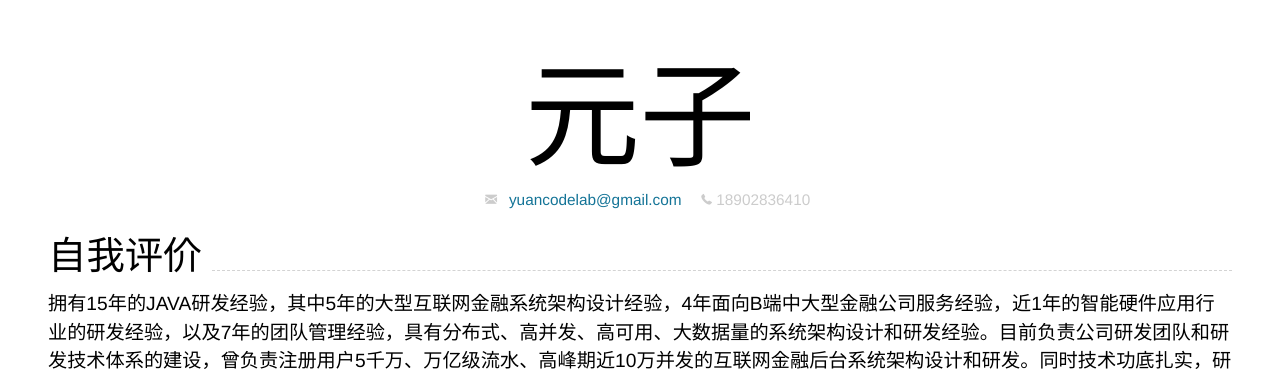
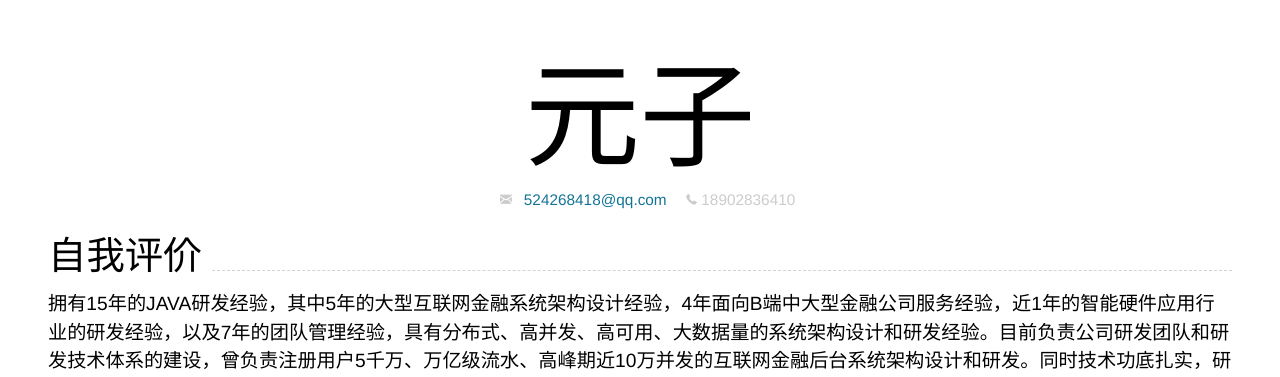
Before and after one commit to yuanCodeLab/cv, a Jekyll site: the page built from index.md, in a window 1280 px wide and 900 px high. Shown: the top 377 px of the window. Built offline with Jekyll 4.4.1, drawn with Linux system fonts in a browser that asks for light colours; nearby versions of some CDN libraries.

Commit message:
Update index.md

```diff
--- a/index.md
+++ b/index.md
@@ -2,8 +2,8 @@
 layout: cv
 title: coder
 email:
-  url: mailto:yuancodelab@gmail.com
-  text: yuancodelab@gmail.com
+  url: mailto:524268418@qq.com
+  text: 524268418@qq.com
 homepage:
 VX: hcc0422
 phone: 18902836410
```
